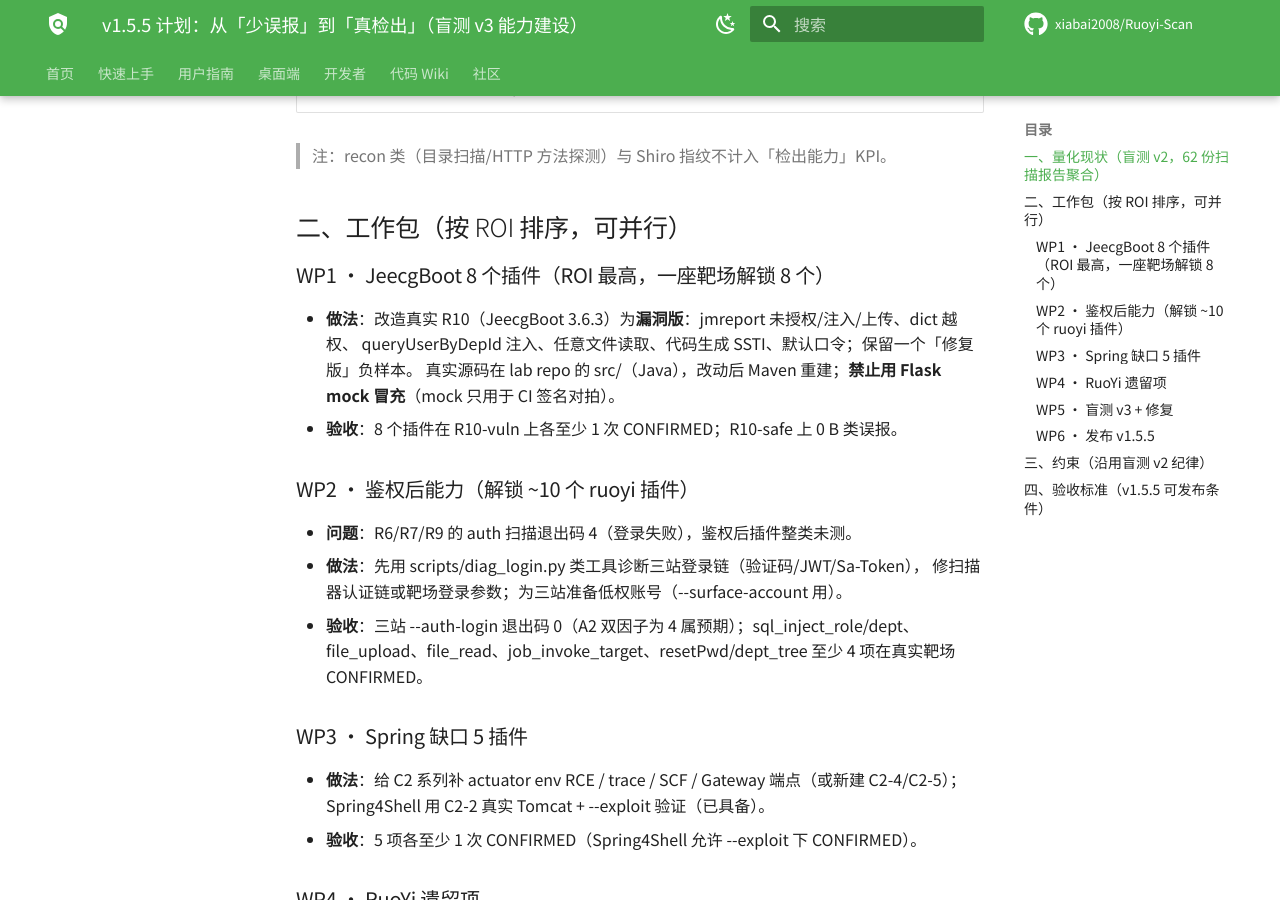
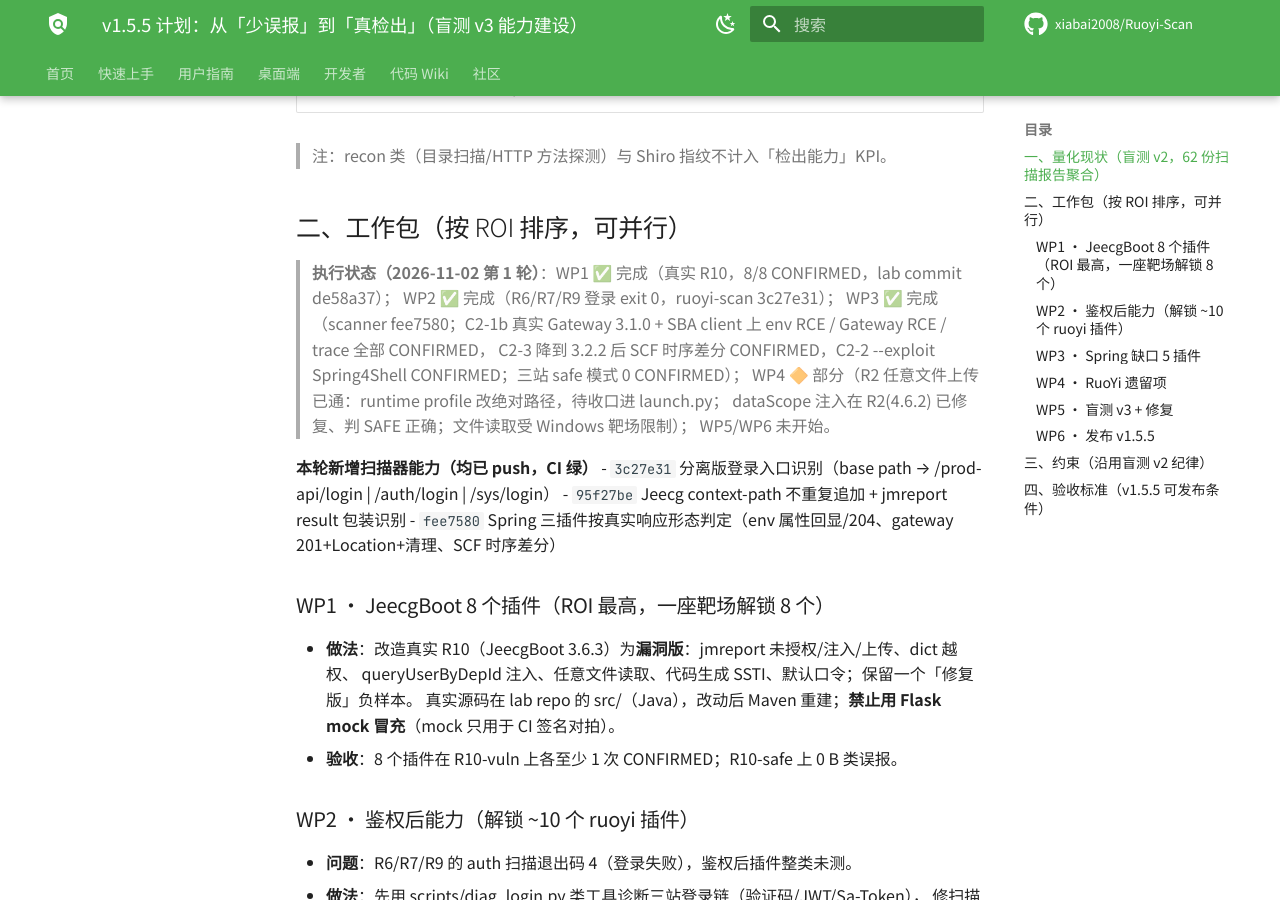
Before and after one commit to xiabai2008/ruoyi-scan, an MkDocs documentation site: the page built from docs/_plan_v1.5.5_20261102.md, in a window 1280 px wide and 900 px high, scrolled down 800 px. Built offline with MkDocs 1.6.1 and Material for MkDocs 9.7.7, drawn with Linux system fonts in a browser that asks for light colours; comment, search, counter and statistics services are not loaded.

Commit message:
docs: v1.5.5 计划执行状态（WP1/WP2/WP3 完成 + 本轮 scanner 能力）

```diff
--- a/docs/_plan_v1.5.5_20261102.md
+++ b/docs/_plan_v1.5.5_20261102.md
@@ -20,6 +20,19 @@
 > 注：recon 类（目录扫描/HTTP 方法探测）与 Shiro 指纹不计入「检出能力」KPI。
 
 ## 二、工作包（按 ROI 排序，可并行）
+
+> **执行状态（2026-11-02 第 1 轮）**：WP1 ✅ 完成（真实 R10，8/8 CONFIRMED，lab commit de58a37）；
+> WP2 ✅ 完成（R6/R7/R9 登录 exit 0，ruoyi-scan 3c27e31）；
+> WP3 ✅ 完成（scanner fee7580；C2-1b 真实 Gateway 3.1.0 + SBA client 上 env RCE / Gateway RCE / trace 全部 CONFIRMED，
+> C2-3 降到 3.2.2 后 SCF 时序差分 CONFIRMED，C2-2 --exploit Spring4Shell CONFIRMED；三站 safe 模式 0 CONFIRMED）；
+> WP4 🔶 部分（R2 任意文件上传已通：runtime profile 改绝对路径，待收口进 launch.py；
+> dataScope 注入在 R2(4.6.2) 已修复、判 SAFE 正确；文件读取受 Windows 靶场限制）；
+> WP5/WP6 未开始。
+
+**本轮新增扫描器能力（均已 push，CI 绿）**
+- `3c27e31` 分离版登录入口识别（base path → /prod-api/login | /auth/login | /sys/login）
+- `95f27be` Jeecg context-path 不重复追加 + jmreport result 包装识别
+- `fee7580` Spring 三插件按真实响应形态判定（env 属性回显/204、gateway 201+Location+清理、SCF 时序差分）
 
 ### WP1 · JeecgBoot 8 个插件（ROI 最高，一座靶场解锁 8 个）
 - **做法**：改造真实 R10（JeecgBoot 3.6.3）为**漏洞版**：jmreport 未授权/注入/上传、dict 越权、
```
